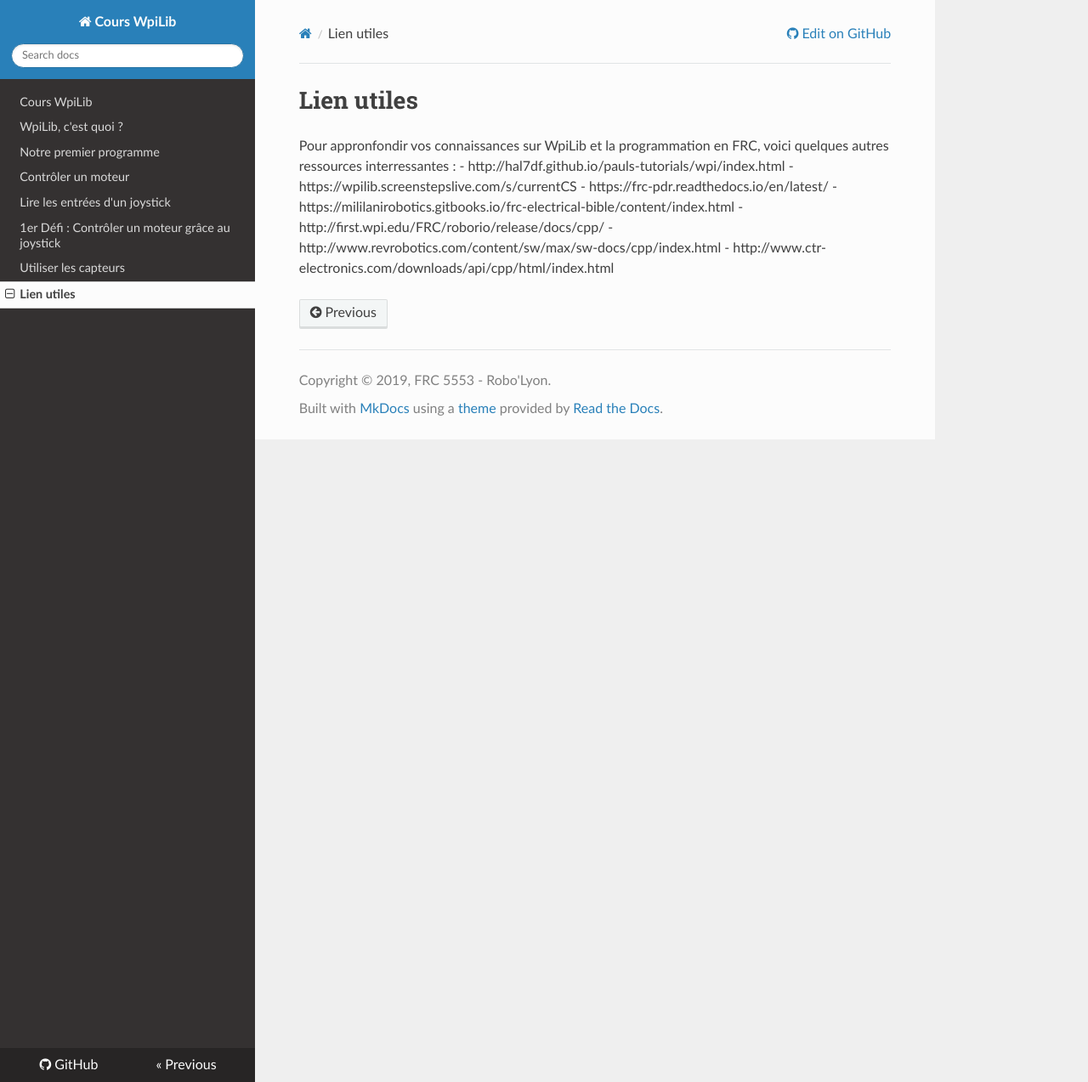
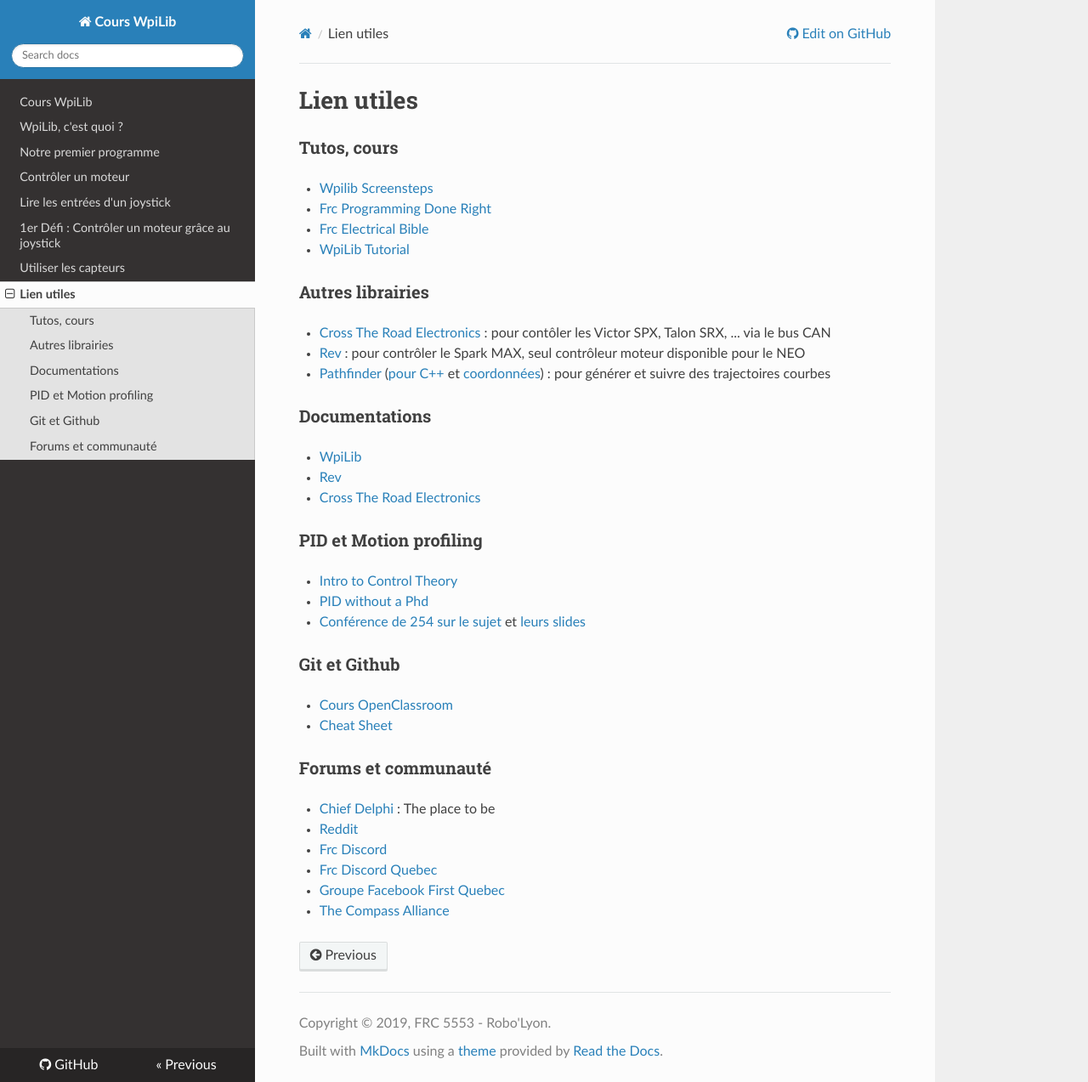
Before and after one commit to Team5553-RoboLyon/RoboLyon-Docs, an MkDocs documentation site: the page built from docs/Liens_Utiles.md, in a window 1280 px wide and 1273 px high. Shown: the whole window at 85% size. Built offline with MkDocs 1.6.1, drawn with Linux system fonts in a browser that asks for light colours; nearby versions of some CDN libraries.

Commit message:
Liens ++

```diff
--- a/docs/Liens_Utiles.md
+++ b/docs/Liens_Utiles.md
@@ -1,10 +1,44 @@
 # Lien utiles
 
-Pour appronfondir vos connaissances sur WpiLib et la programmation en FRC, voici quelques autres ressources interressantes :
-- http://hal7df.github.io/pauls-tutorials/wpi/index.html
-- https://wpilib.screenstepslive.com/s/currentCS
-- https://frc-pdr.readthedocs.io/en/latest/
-- https://mililanirobotics.gitbooks.io/frc-electrical-bible/content/index.html
-- http://first.wpi.edu/FRC/roborio/release/docs/cpp/
-- http://www.revrobotics.com/content/sw/max/sw-docs/cpp/index.html
-- http://www.ctr-electronics.com/downloads/api/cpp/html/index.html
+### Tutos, cours
+
+- [Wpilib Screensteps](https://wpilib.screenstepslive.com/s/currentCS)
+- [Frc Programming Done Right](https://frc-pdr.readthedocs.io/en/latest/)
+- [Frc Electrical Bible](https://mililanirobotics.gitbooks.io/frc-electrical-bible/content/index.html)
+- [WpiLib Tutorial](http://hal7df.github.io/pauls-tutorials/wpi/index.html)
+
+
+### Autres librairies
+
+- [Cross The Road Electronics](https://phoenix-documentation.readthedocs.io/en/latest/index.html) : pour contôler les Victor SPX, Talon SRX, ... via le bus CAN
+- [Rev](http://www.revrobotics.com/sparkmax-software/) : pour contrôler le Spark MAX, seul contrôleur moteur disponible pour le NEO
+- [Pathfinder](https://github.com/JacisNonsense/Pathfinder) ([pour C++](https://github.com/JacisNonsense/Pathfinder/wiki/Pathfinder-for-FRC---CPP) et [coordonnées](https://www.chiefdelphi.com/t/pathfinder-coordinate-system/159870/4?u=nathan_5553)) : pour générer et suivre des trajectoires courbes
+
+### Documentations
+
+- [WpiLib](http://first.wpi.edu/FRC/roborio/release/docs/cpp/)
+- [Rev](http://www.revrobotics.com/content/sw/max/sw-docs/cpp/index.html)
+- [Cross The Road Electronics](http://www.ctr-electronics.com/downloads/api/cpp/html/index.html)
+
+
+### PID et Motion profiling
+
+- [Intro to Control Theory](http://blog.wesleyac.com/posts/intro-to-control-part-zero-whats-this)
+- [PID without a Phd](https://drive.google.com/file/d/0B8Oix1YVtSZgUW1sd3dOOFVzdXc/view)
+- [Conférence de 254 sur le sujet](https://www.youtube.com/watch?v=8319J1BEHwM) et [leurs slides](https://docs.google.com/presentation/d/1xjtQ5m3Ay4AYxS_SfloF2n_vWZnCU25aXZuu9A59xPY/pub?start=false&loop=false&delayms=3000#slide=id.p)
+
+
+### Git et Github
+
+- [Cours OpenClassroom](https://openclassrooms.com/fr/courses/2342361-gerez-votre-code-avec-git-et-github)
+- [Cheat Sheet](https://github.github.com/training-kit/downloads/fr/github-git-cheat-sheet/)
+
+
+### Forums et communauté
+
+- [Chief Delphi](https://www.chiefdelphi.com/) : The place to be
+- [Reddit](https://www.reddit.com/r/FRC/)
+- [Frc Discord](https://discordapp.com/invite/frc)
+- [Frc Discord Quebec](https://discordapp.com/invite/mehCKHd)
+- [Groupe Facebook First Quebec](https://www.facebook.com/groups/Robotique.FIRST.Quebec.FRC/)
+- [The Compass Alliance](https://www.thecompassalliance.org/)
```
